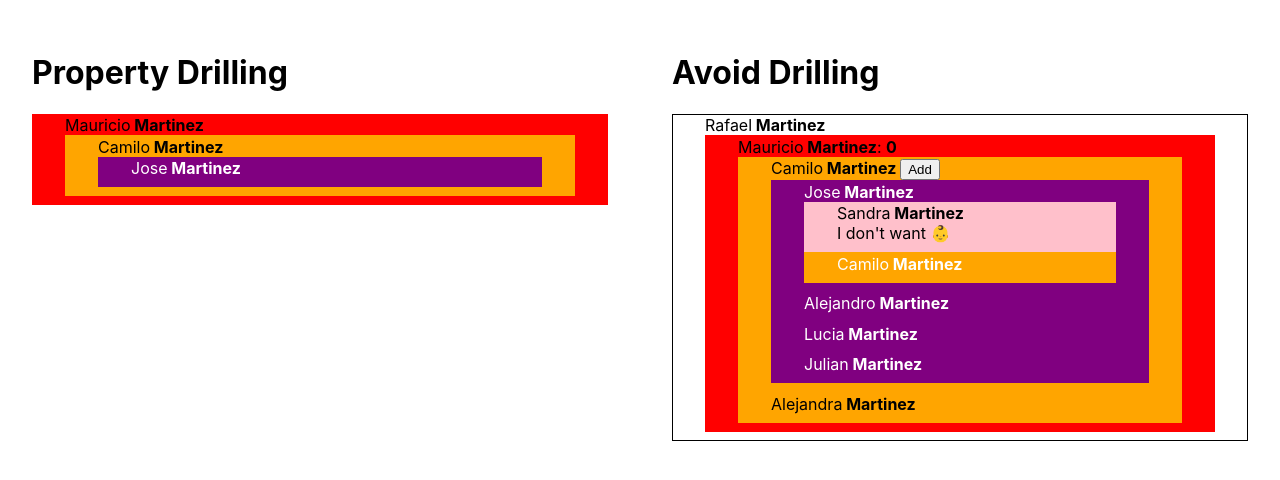
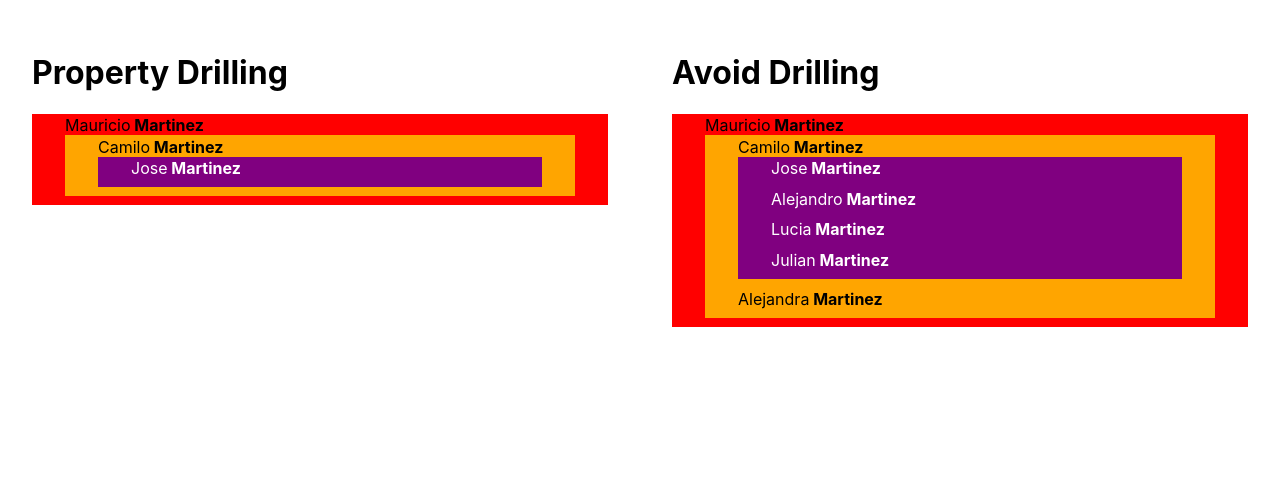
Before and after one commit to deinacademy/react-drilling, a React (Vite) app: page / in a window 1280 px wide. Shown: the top 480 px of the page. Built offline with nearby package versions, Linux system fonts and the light colour scheme.

Commit message:
Brothers and sisters

```diff
--- a/src/App.jsx
+++ b/src/App.jsx
@@ -34,21 +34,14 @@ function App() {
         <div className="compare-side">
           <h1>Avoid Drilling</h1>
 
-          <Father className="person root-generation" name="Rafael" lastName="Martinez">
           <Father className="person first-generation" name="Mauricio" lastName="Martinez">
             <Son className="person second-generation" name="Camilo">
-                <Son className="person third-generation" name="Jose">
-                  <Son className="person fourth-generation" name="Sandra">
-                    <div>I don't want 👶</div>
-                  </Son>
-                  <Son className="person second-generation" name="Camilo"/>
-                </Son>
+              <Son className="person third-generation" name="Jose" />
               <Son className="person third-generation" name="Alejandro" />
               <Son className="person third-generation" name="Lucia" />
               <Son className="person third-generation" name="Julian" />
             </Son>
             <Son className="person second-generation" name="Alejandra"/>
-            </Father>
           </Father>
         </div>
       </div>
--- a/src/components/avoid/Father.jsx
+++ b/src/components/avoid/Father.jsx
@@ -1,8 +1,6 @@
 import React, { useState, Children} from "react";
 
 const Father = ({ className, name, lastName, children}) => {
-  const [number, setNumber] = useState(0)
-
   return (
     <div className={className}>
       {name}
@@ -17,17 +15,7 @@ const Father = ({ className, name, lastName, children}) => {
         if (!!lastName && !("lastName" in child.props)) {
           inheritance.lastName = lastName
         }
-
-        if (child.props.name === "Camilo") {
-          return (
-            <>
-              : <span> {number} </span>
-              <child.type {...child.props} {...inheritance} setNumber={setNumber} />
-            </>
-          );
-        } else {
-          return <child.type {...child.props} {...inheritance} />;
-        }
+        return <child.type {...child.props} {...inheritance}/>;
       })}
     </div>
   );
--- a/src/components/avoid/Son.jsx
+++ b/src/components/avoid/Son.jsx
@@ -1,13 +1,12 @@
 import React, { Children } from "react";
 
-const Son = ({ className, name, lastName, children, setNumber }) => {
+const Son = ({ className, name, lastName, children }) => {
   return (
     <div className={className}>
       {name}
       {!!lastName && (
         <span> {lastName} </span>
       )}
-      { !!setNumber && <button onClick={() =>setNumber(number => number +1) }>Add</button>}
 
       {Children.map(children, (child, i) => {
         const inheritance = {
```
Lines whose indentation alone changed are shown as unchanged.
